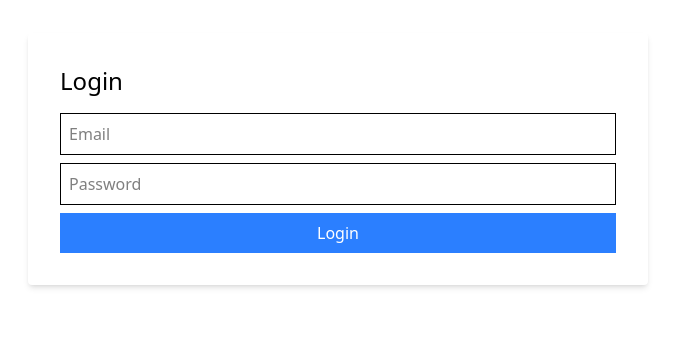
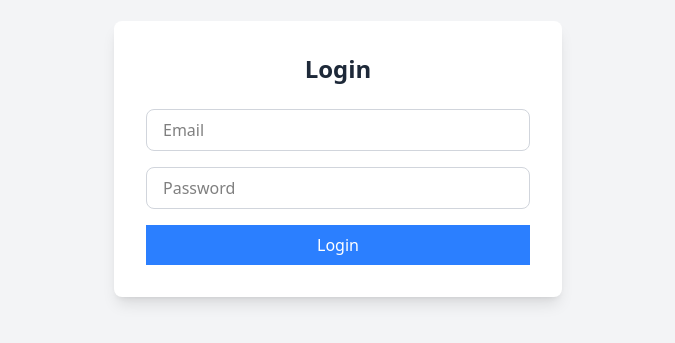
Before and after one commit to Mirazul3221/hands-on-volunteering-platform, a React (Vite) app in the folder handson-frontend/: page /login in a window 1280 px wide. Shown: the part 241-584 px from the top of the page, without its empty margins (302-977 px from the left). Built offline with nearby package versions, Linux system fonts and the light colour scheme.

Commit message:
Update login interface

```diff
--- a/handson-frontend/src/config.js
+++ b/handson-frontend/src/config.js
@@ -1,2 +1,2 @@
 export let apiUrl = 'https://handson-backend-sigma.vercel.app';
-//  apiUrl = 'http://localhost:5000';
+// apiUrl = 'http://localhost:5000';
--- a/handson-frontend/src/pages/CreateTeam.jsx
+++ b/handson-frontend/src/pages/CreateTeam.jsx
@@ -1,8 +1,11 @@
 import { useState } from "react";
 import axios from "axios";
 import Header from "../components/Header";
+import { apiUrl } from "../config";
+import { useNavigate } from "react-router-dom";
 
 const CreateTeamForm = () => {
+    const navigate = useNavigate();
   const [teamData, setTeamData] = useState({
     name: "",
     description: "",
@@ -21,12 +24,13 @@ const CreateTeamForm = () => {
     e.preventDefault();
     try {
       const token = localStorage.getItem("token"); // Get user token
-      const response = await axios.post("/api/teams/create", teamData, {
+      const response = await axios.post(`${apiUrl}/api/teams/create`, teamData, {
         headers: { Authorization: `Bearer ${token}` },
       });
 
       alert(response.data.message);
       setTeamData({ name: "", description: "", isPublic: true });
+      navigate('/events')
     } catch (error) {
       console.error("Error creating team:", error);
       alert(error.response?.data?.message || "Failed to create team.");
--- a/handson-frontend/src/pages/Events.jsx
+++ b/handson-frontend/src/pages/Events.jsx
@@ -67,9 +67,9 @@ const Events = () => {
         <div className="md:flex items-center justify-between gap-4">
               <div className="flex items-center gap-4">
                 <a className="md:text-2xl  border duration-150 px-6 py-1 rounded-md shadow-sm" href="./event/create">
-                  Post a Event
+                  Create a Event
                 </a>
-                <a className="md:text-2xl  border duration-150 px-6 py-1 rounded-md shadow-sm"  href="./event/create">
+                <a className="md:text-2xl  border duration-150 px-6 py-1 rounded-md shadow-sm"  href="./team/create">
                   Create a team
                 </a>
               </div>
--- a/handson-frontend/src/pages/Login.jsx
+++ b/handson-frontend/src/pages/Login.jsx
@@ -15,14 +15,35 @@ const Login = () => {
   };
 
   return (
-    <div className="flex justify-center items-center h-screen">
-      <form onSubmit={handleSubmit} className="p-8 bg-white shadow-md rounded">
-        <h2 className="text-2xl mb-4">Login</h2>
-        <input type="email" placeholder="Email" onChange={(e) => setEmail(e.target.value)} className="border p-2 mb-2 w-full" required />
-        <input type="password" placeholder="Password" onChange={(e) => setPassword(e.target.value)} className="border p-2 mb-2 w-full" required />
-        <button type="submit" className="bg-blue-500 text-white p-2 w-full">Login</button>
+    <div className="flex justify-center items-center min-h-screen bg-gray-100">
+    <div className="w-full max-w-md p-8 bg-white rounded-lg shadow-lg">
+      <h2 className="text-2xl font-semibold text-center text-gray-800 mb-6">
+  Login
+      </h2>
+      <form onSubmit={handleSubmit} className="space-y-4">
+        <input
+                  type="email"
+                  placeholder="Email"
+                  onChange={(e) => setEmail(e.target.value)}
+                  required
+          className="w-full px-4 py-2 border border-gray-300 rounded-lg focus:outline-none focus:ring-2 focus:ring-blue-500"
+        />
+        <input
+          type="password"
+          placeholder="Password"
+          onChange={(e) => setPassword(e.target.value)}
+          required
+          className="w-full px-4 py-2 border border-gray-300 rounded-lg focus:outline-none focus:ring-2 focus:ring-blue-500"
+        />
+        <button
+          type="submit"
+          className="bg-blue-500 text-white p-2 w-full"
+        >
+          Login
+        </button>
       </form>
     </div>
+  </div>
   );
 };
 
```
Also changed, not shown: 2 other files (tests, documents, lock files or other folders).
